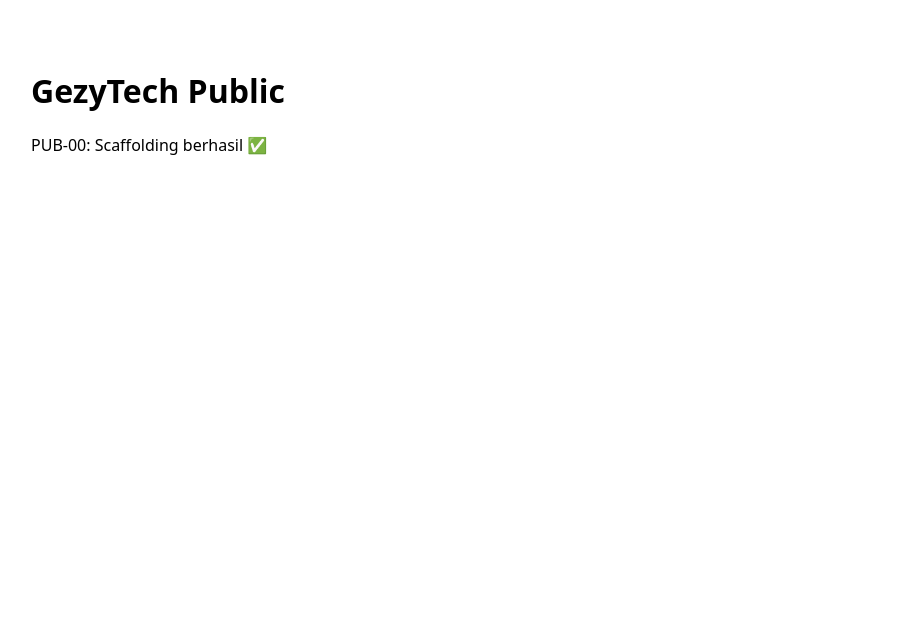
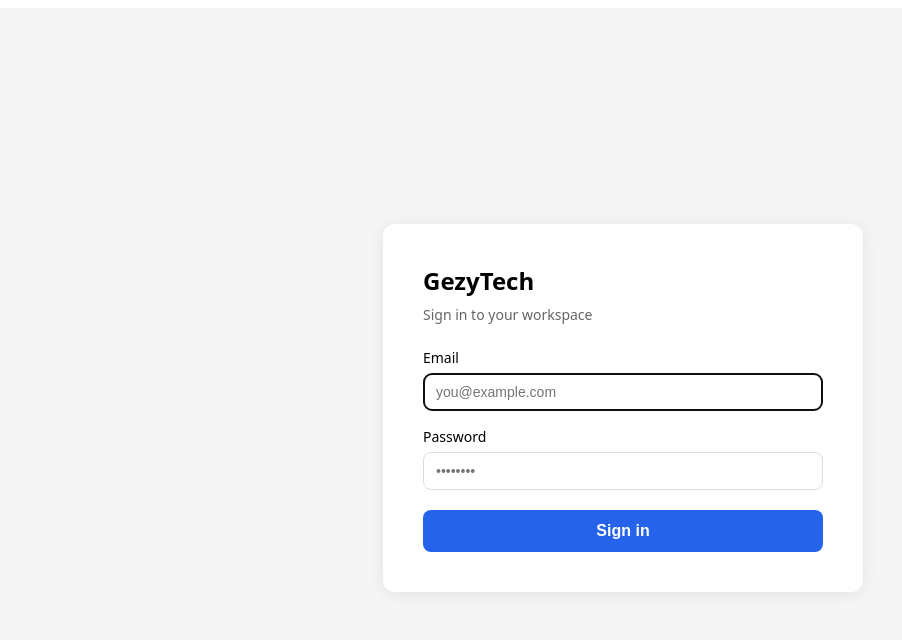
Before and after one commit to pakgun10/gezytech, a React (Vite) app in the folder public-app/: page / in a window 1280 px wide. Shown: the top 640 px of the page, without its empty margins (17-919 px from the left). Built offline with nearby package versions, Linux system fonts and the light colour scheme; no server answers.

Commit message:
feat(pub-12): login page frontend + useAuth hook

```diff
--- /dev/null
+++ b/public-app/src/LoginPage.tsx
@@ -0,0 +1,125 @@
+import { useState } from 'react'
+
+interface Props {
+  onLogin: (email: string, password: string) => Promise<any>
+}
+
+export function LoginPage({ onLogin }: Props) {
+  const [email, setEmail] = useState('')
+  const [password, setPassword] = useState('')
+  const [error, setError] = useState('')
+  const [submitting, setSubmitting] = useState(false)
+
+  const handleSubmit = async (e: React.FormEvent) => {
+    e.preventDefault()
+    setError('')
+    setSubmitting(true)
+    try {
+      await onLogin(email, password)
+    } catch (err: any) {
+      setError(err.message || 'Login failed')
+    } finally {
+      setSubmitting(false)
+    }
+  }
+
+  return (
+    <div style={{
+      minHeight: '100vh',
+      display: 'flex',
+      alignItems: 'center',
+      justifyContent: 'center',
+      background: '#f5f5f5',
+      fontFamily: 'system-ui',
+    }}>
+      <form onSubmit={handleSubmit} style={{
+        background: '#fff',
+        padding: 40,
+        borderRadius: 12,
+        boxShadow: '0 2px 16px rgba(0,0,0,0.08)',
+        width: '100%',
+        maxWidth: 400,
+      }}>
+        <h1 style={{ margin: '0 0 8px', fontSize: 24, fontWeight: 700 }}>
+          GezyTech
+        </h1>
+        <p style={{ margin: '0 0 24px', color: '#666', fontSize: 14 }}>
+          Sign in to your workspace
+        </p>
+
+        {error && (
+          <div style={{
+            background: '#fef2f2',
+            color: '#dc2626',
+            padding: '10px 12px',
+            borderRadius: 8,
+            marginBottom: 16,
+            fontSize: 14,
+          }}>
+            {error}
+          </div>
+        )}
+
+        <label style={{ display: 'block', marginBottom: 6, fontSize: 14, fontWeight: 500 }}>
+          Email
+        </label>
+        <input
+          type="email"
+          value={email}
+          onChange={(e) => setEmail(e.target.value)}
+          required
+          autoFocus
+          placeholder="you@example.com"
+          style={{
+            width: '100%',
+            padding: '10px 12px',
+            border: '1px solid #ddd',
+            borderRadius: 8,
+            fontSize: 14,
+            marginBottom: 16,
+            boxSizing: 'border-box',
+          }}
+        />
+
+        <label style={{ display: 'block', marginBottom: 6, fontSize: 14, fontWeight: 500 }}>
+          Password
+        </label>
+        <input
+          type="password"
+          value={password}
+          onChange={(e) => setPassword(e.target.value)}
+          required
+          placeholder="••••••••"
+          style={{
+            width: '100%',
+            padding: '10px 12px',
+            border: '1px solid #ddd',
+            borderRadius: 8,
+            fontSize: 14,
+            marginBottom: 20,
+            boxSizing: 'border-box',
+          }}
+        />
+
+        <button
+          type="submit"
+          disabled={submitting}
+          style={{
+            width: '100%',
+            padding: '12px',
+            background: '#2563eb',
+            color: '#fff',
+            border: 'none',
+            borderRadius: 8,
+            fontSize: 16,
+            fontWeight: 600,
+            cursor: submitting ? 'wait' : 'pointer',
+            opacity: submitting ? 0.7 : 1,
+          }}
+        >
+          {submitting ? 'Signing in...' : 'Sign in'}
+        </button>
+      </form>
+    </div>
+  )
+}
--- a/public-app/src/main.tsx
+++ b/public-app/src/main.tsx
@@ -1,17 +1,77 @@
-import { StrictMode } from 'react'
-import { createRoot } from 'react-dom/client'
+import { StrictMode } from "react";
+import { createRoot } from "react-dom/client";
+import { useAuth } from "./useAuth";
+import { LoginPage } from "./LoginPage";
 
 function App() {
+  const { user, loading, login, logout } = useAuth();
+
+  if (loading) {
+    return (
+      <div
+        style={{ padding: 40, fontFamily: "system-ui", textAlign: "center" }}
+      >
+        <p>Loading...</p>
+      </div>
+    );
+  }
+
+  if (!user) {
+    return <LoginPage onLogin={login} />;
+  }
+
   return (
-    <div style={{ padding: 40, fontFamily: 'system-ui' }}>
-      <h1>GezyTech Public</h1>
-      <p>PUB-00: Scaffolding berhasil ✅</p>
+    <div style={{ padding: 40, fontFamily: "system-ui" }}>
+      <div
+        style={{
+          display: "flex",
+          justifyContent: "space-between",
+          alignItems: "center",
+          marginBottom: 24,
+        }}
+      >
+        <div>
+          <h1 style={{ margin: 0, fontSize: 24 }}>GezyTech</h1>
+          <p style={{ margin: "4px 0 0", color: "#666", fontSize: 14 }}>
+            {user.displayName} ({user.email}) — Agent: {user.agentSlug}
+          </p>
+        </div>
+        <button
+          onClick={logout}
+          style={{
+            padding: "8px 16px",
+            background: "#ef4444",
+            color: "#fff",
+            border: "none",
+            borderRadius: 8,
+            cursor: "pointer",
+            fontSize: 14,
+          }}
+        >
+          Logout
+        </button>
+      </div>
+
+      <div
+        style={{
+          background: "#f0fdf4",
+          border: "1px solid #86efac",
+          borderRadius: 8,
+          padding: 16,
+          marginBottom: 16,
+        }}
+      >
+        <strong>✅ PUB-12: Login page complete</strong>
+        <p style={{ margin: "4px 0 0", fontSize: 14, color: "#166534" }}>
+          User is authenticated. Chat interface coming in PUB-22.
+        </p>
+      </div>
     </div>
-  )
+  );
 }
 
-createRoot(document.getElementById('root')!).render(
+createRoot(document.getElementById("root")!).render(
   <StrictMode>
     <App />
   </StrictMode>,
-)
+);
--- /dev/null
+++ b/public-app/src/useAuth.ts
@@ -0,0 +1,41 @@
+import { useState, useEffect } from 'react'
+
+interface User {
+  id: string
+  email: string
+  displayName: string
+  agentSlug: string
+}
+
+export function useAuth() {
+  const [user, setUser] = useState<User | null>(null)
+  const [loading, setLoading] = useState(true)
+
+  useEffect(() => {
+    fetch('/api/auth/me')
+      .then((r) => r.json())
+      .then((data) => {
+        if (data.user) setUser(data.user)
+      })
+      .finally(() => setLoading(false))
+  }, [])
+
+  const login = async (email: string, password: string) => {
+    const res = await fetch('/api/auth/login', {
+      method: 'POST',
+      headers: { 'Content-Type': 'application/json' },
+      body: JSON.stringify({ email, password }),
+    })
+    const data = await res.json()
+    if (!res.ok) throw new Error(data.error || 'Login failed')
+    setUser(data.user)
+    return data.user
+  }
+
+  const logout = async () => {
+    await fetch('/api/auth/logout', { method: 'POST' })
+    setUser(null)
+  }
+
+  return { user, loading, login, logout }
+}
```
